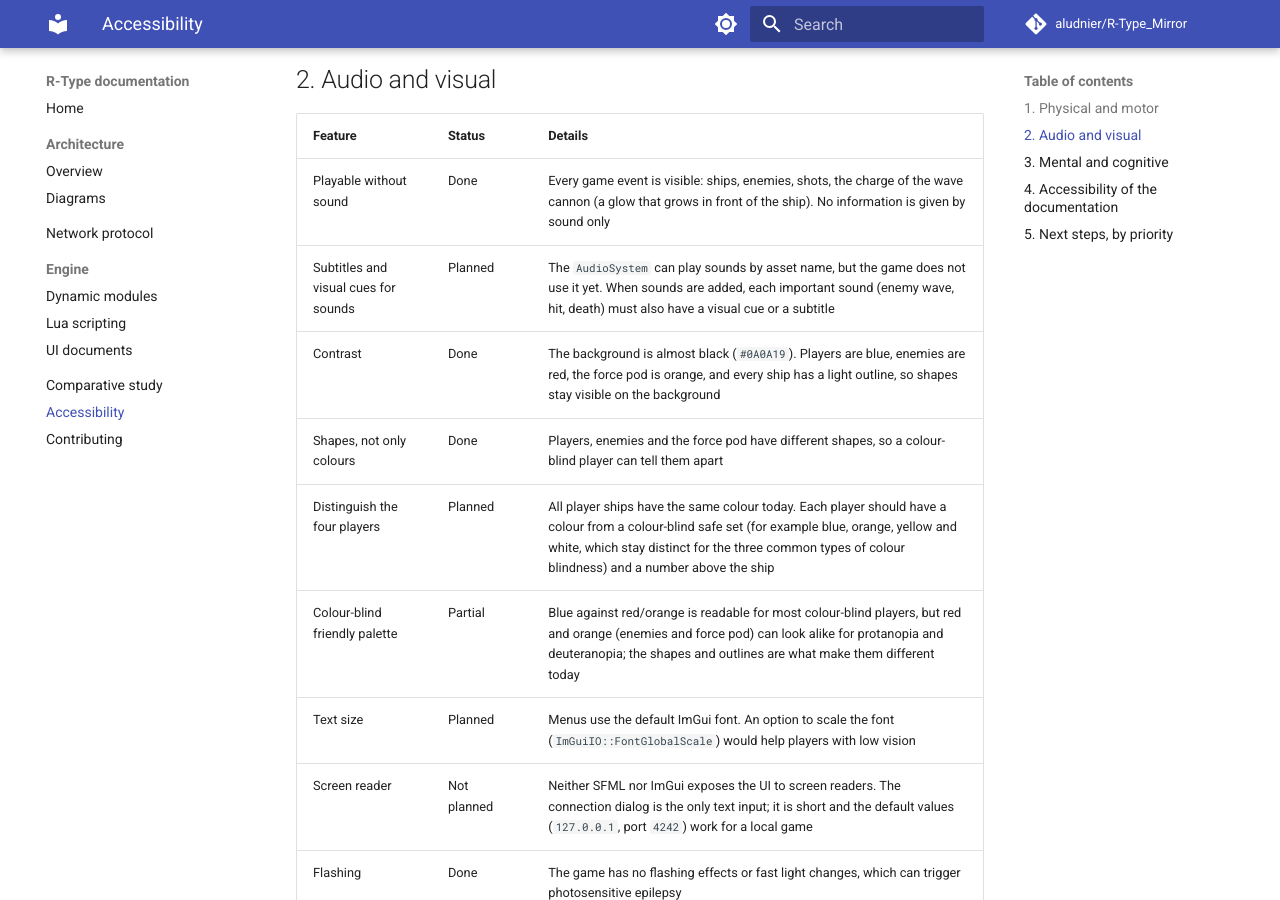
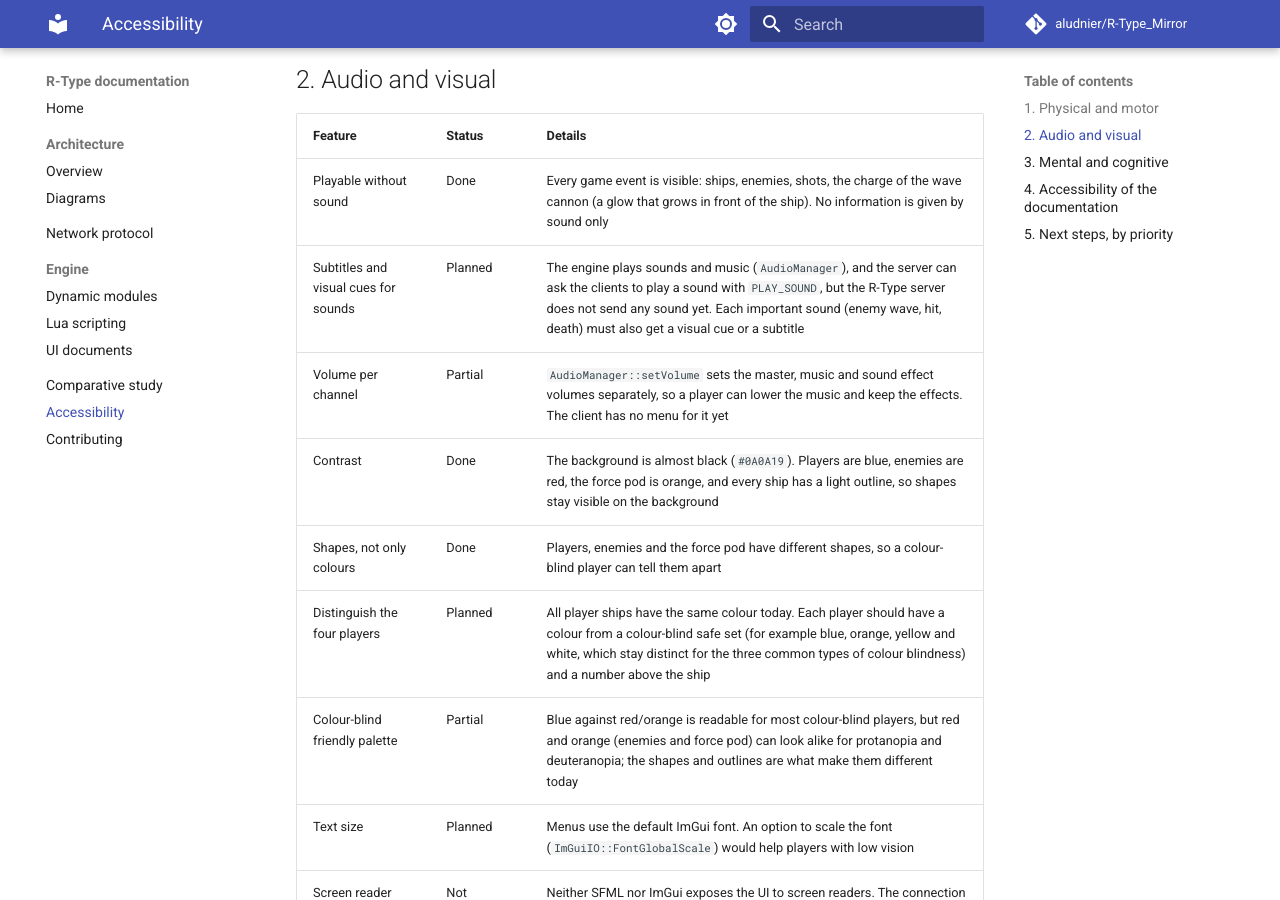
Before and after one commit to aludnier/R-Type_Mirror, an MkDocs documentation site: the page built from docs/accessibility.md, in a window 1280 px wide and 900 px high, scrolled down 1311 px. Built offline with MkDocs 1.6.1 and Material for MkDocs 9.7.7, drawn with Linux system fonts in a browser that asks for light colours; comment, search, counter and statistics services are not loaded; some of the changed text lies outside the part shown.

Commit message:
docs: describe the audio added to the engine
List the audio volume channels and the PLAY_SOUND message in the
accessibility page, and the new audio test executables.

```diff
--- a/docs/accessibility.md
+++ b/docs/accessibility.md
@@ -29,7 +29,8 @@ Each point is marked:
 | Feature | Status | Details |
 |---|---|---|
 | Playable without sound | Done | Every game event is visible: ships, enemies, shots, the charge of the wave cannon (a glow that grows in front of the ship). No information is given by sound only |
-| Subtitles and visual cues for sounds | Planned | The `AudioSystem` can play sounds by asset name, but the game does not use it yet. When sounds are added, each important sound (enemy wave, hit, death) must also have a visual cue or a subtitle |
+| Subtitles and visual cues for sounds | Planned | The engine plays sounds and music (`AudioManager`), and the server can ask the clients to play a sound with `PLAY_SOUND`, but the R-Type server does not send any sound yet. Each important sound (enemy wave, hit, death) must also get a visual cue or a subtitle |
+| Volume per channel | Partial | `AudioManager::setVolume` sets the master, music and sound effect volumes separately, so a player can lower the music and keep the effects. The client has no menu for it yet |
 | Contrast | Done | The background is almost black (`#0A0A19`). Players are blue, enemies are red, the force pod is orange, and every ship has a light outline, so shapes stay visible on the background |
 | Shapes, not only colours | Done | Players, enemies and the force pod have different shapes, so a colour-blind player can tell them apart |
 | Distinguish the four players | Planned | All player ships have the same colour today. Each player should have a colour from a colour-blind safe set (for example blue, orange, yellow and white, which stay distinct for the three common types of colour blindness) and a number above the ship |
@@ -66,6 +67,7 @@ Each point is marked:
    (also needed by the subject: the four players must be distinguishable).
 2. Load the client's key bindings from a JSON file and show them in the menu.
 3. Add an auto-fire option.
-4. Add visual cues or subtitles for every sound, when sounds are added.
+4. Add visual cues or subtitles for every sound the server sends, and a
+   volume menu (master, music, effects).
 5. Add a font scale option to the menus.
 6. Add gamepad support in `InputManager`.
```
Also changed, not shown: README.md (+1 -1 lines), docs/contributing.md (+3 -1 lines).
